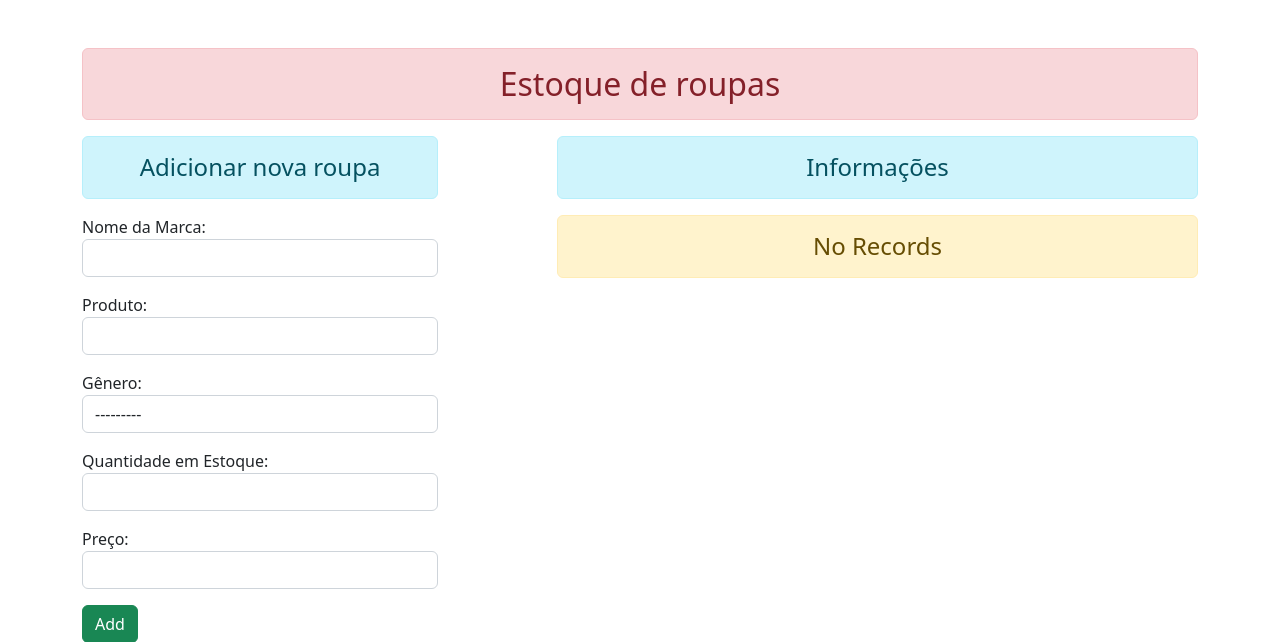
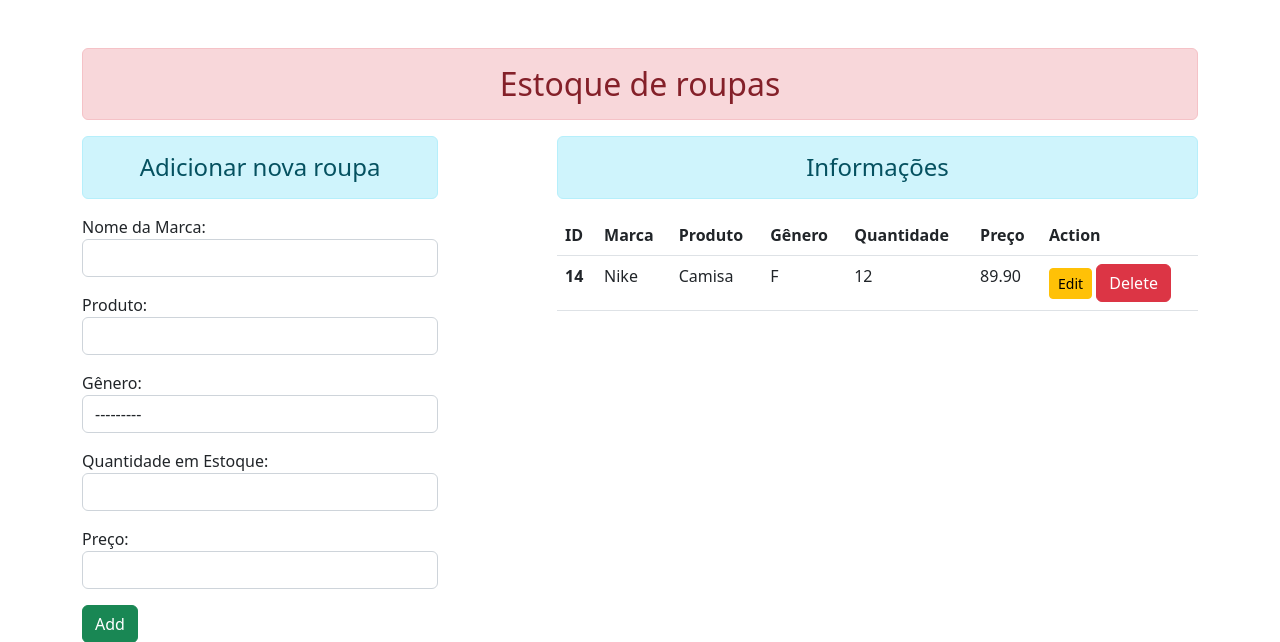
Before and after one commit to FelipeM0reira/site_vitrine_da_moda, a Django app: page / in a window 1280 px wide. Shown: the top 642 px of the page. Run offline with Django 5.2, Linux system fonts and the light colour scheme; data comes from the database, SQL or seed files in the repository; both versions use the stored data as it was after the commit; some libraries are stand-ins or nearby versions.

Commit message:
Done: functions update and delete.

```diff
--- a/home/templates/home/crud.html
+++ b/home/templates/home/crud.html
@@ -10,7 +10,7 @@
 
   <div class="col-sm-7 offset-1">
     <h4 class="text-center alert alert-info">Informações</h4>
-    {% if stu %}
+    {% if roup %}
     <table class="table table-hover">
       <thead>
         <tr>
@@ -24,14 +24,14 @@
         </tr>
       </thead>
       <tbody>
-        {% for st in stu %}
+        {% for st in roup %}
         <tr>
           <th scope="row">{{st.id}}</th>
-          <td>{{st.name}}</td>
-          <td>{{st.name}}</td>
-          <td>{{st.name}}</td>
-          <td>{{st.email}}</td>
-          <td>{{st.password}}</td>
+          <td>{{st.marca}}</td>
+          <td>{{st.produto}}</td>
+          <td>{{st.genero}}</td>
+          <td>{{st.quantidade}}</td>
+          <td>{{st.preco}}</td>
           <td>
           <a href="{% url 'updatedata' st.id %}" class="btn btn-warning btn-sm">Edit</a>
           <form action="{% url 'deletedata' st.id %}" onclick= "return confirm('Are you sure you want to delete the student?')" method="post" class="d-inline"> {% csrf_token%}
--- a/home/templates/home/upadate.html
+++ b/home/templates/home/update.html
@@ -5,7 +5,7 @@
     <form action="" method="post">
       {% csrf_token %} {{form.as_p}}
       <input type="submit" class="btn btn-success" value="Update" />
-      <a href="{% url 'addandshow' %}" class="btn btn-info">Voltar para a home</a>
+      <a href="{% url 'crud' %}" class="btn btn-info">Voltar para a home</a>
     </form>
   </div>
 </div>
--- a/home/views.py
+++ b/home/views.py
@@ -1,4 +1,4 @@
-from django.shortcuts import render
+from django.shortcuts import render, redirect, HttpResponseRedirect
 from .forms import EstoqueRegistration
 from .models import Estoque
 
@@ -26,5 +26,27 @@ def crud(request):
             fm = EstoqueRegistration()
     else:
         fm = EstoqueRegistration()
-    # roupa = Estoque.objects.all()
-    return render(request, 'home/crud.html', {'form':fm})
+    roupa = Estoque.objects.all()
+    return render(request, 'home/crud.html', {'form':fm, 'roup':roupa})
+
+# This Function will Update/Edit
+
+def update_data(request, id):
+    if request.method == 'POST':
+        pi = Estoque.objects.get(pk=id)
+        fm = EstoqueRegistration(request.POST, instance=pi)
+        if fm.is_valid():
+            fm.save()
+            return redirect('crud')
+    else:
+        pi = Estoque.objects.get(pk=id)
+        fm = EstoqueRegistration(instance=pi)
+    return render(request, 'home/update.html', {'form': fm})
+
+    # This Function will Delete
+
+def delete_data(request, id):
+    if request.method == 'POST':
+        pi = Estoque.objects.get(pk=id)
+        pi.delete()
+    return HttpResponseRedirect('/')
--- a/vitrineDaModa/urls.py
+++ b/vitrineDaModa/urls.py
@@ -21,4 +21,6 @@ from home import views
 urlpatterns = [
     path('admin/', admin.site.urls),
     path('', views.crud, name="crud"),
+    path('delete/<int:id>', views.delete_data, name="deletedata"),
+    path('<int:id>/', views.update_data, name="updatedata"),
 ]
```
Also changed, not shown: db.sqlite3.
